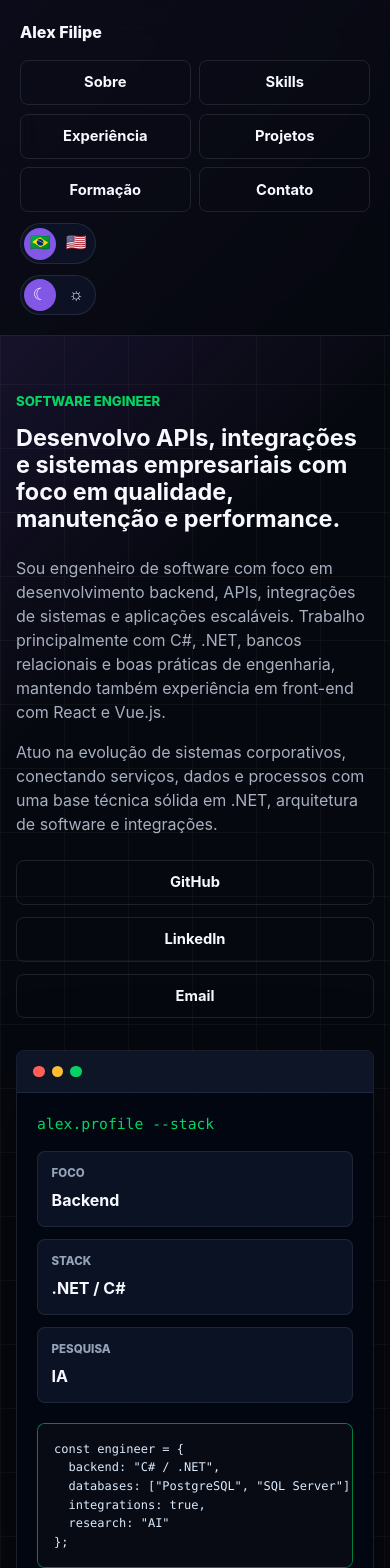
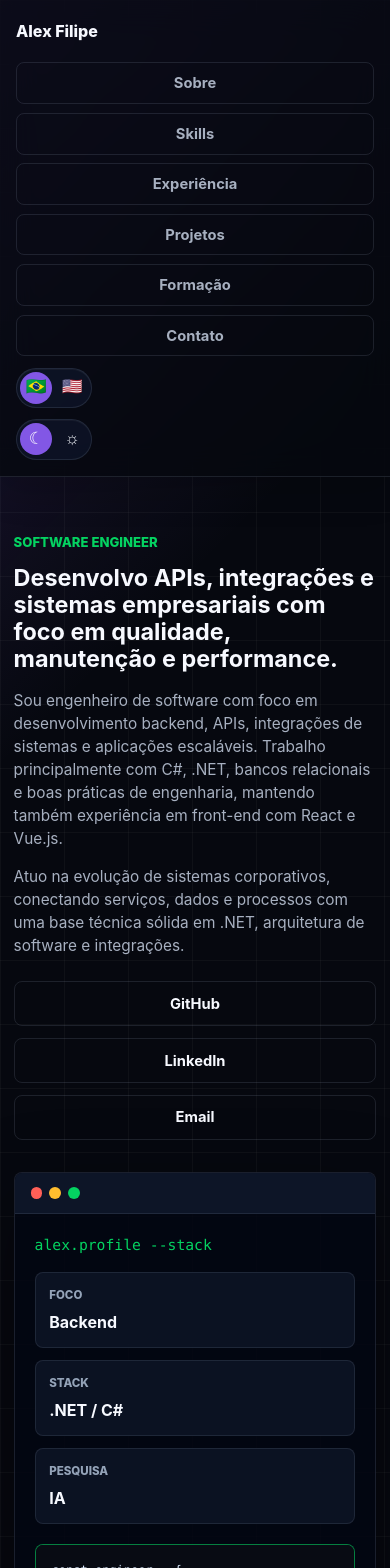
Before and after one commit to Alex-Filipe/alexfilipe-dev, a React (Vite) app: page / in a window 390 px wide. Shown: the top 1568 px of the page. Built offline with nearby package versions, Linux system fonts and the light colour scheme.

Commit message:
Refine portfolio visual polish

```diff
--- a/src/features/projects/ProjectsSection.tsx
+++ b/src/features/projects/ProjectsSection.tsx
@@ -9,7 +9,7 @@ type ProjectsSectionProps = {
 
 export function ProjectsSection({ copy, projects }: ProjectsSectionProps) {
   return (
-    <section className="page-section section-contrast" id="projects">
+    <section className="page-section" id="projects">
       <SectionHeading
         eyebrow={copy.eyebrow}
         title={copy.title}
--- a/src/styles/base.css
+++ b/src/styles/base.css
@@ -16,6 +16,22 @@ body {
 a {
   color: inherit;
   text-decoration: none;
+}
+
+a,
+button {
+  transition:
+    background-color 160ms ease,
+    border-color 160ms ease,
+    box-shadow 160ms ease,
+    color 160ms ease,
+    transform 160ms ease;
+}
+
+a:focus-visible,
+button:focus-visible {
+  box-shadow: 0 0 0 4px var(--focus-ring);
+  outline: 0;
 }
 
 h1,
@@ -43,3 +59,11 @@ h3 {
   font-size: 1.2rem;
   margin-bottom: 0.5rem;
 }
+
+ul {
+  padding-left: 1.25rem;
+}
+
+li + li {
+  margin-top: 0.35rem;
+}
--- a/src/styles/components.css
+++ b/src/styles/components.css
@@ -7,6 +7,7 @@
   display: inline-flex;
   gap: 0.25rem;
   padding: 0.2rem;
+  box-shadow: inset 0 1px 0 rgba(255, 255, 255, 0.04);
 }
 
 .language-switcher button,
@@ -50,6 +51,12 @@
   white-space: nowrap;
 }
 
+.site-nav a {
+  background: transparent;
+  color: var(--text-secondary);
+  padding: 0.55rem 0.7rem;
+}
+
 .hero-actions a,
 .contact-links a {
   align-items: center;
@@ -69,6 +76,8 @@
 .project-links a:focus-visible {
   background: var(--accent-soft);
   border-color: var(--accent-border);
+  color: var(--text-primary);
+  transform: translateY(-1px);
 }
 
 .eyebrow {
@@ -94,6 +103,7 @@
   font-size: clamp(1.45rem, 3vw, 2.45rem);
   font-weight: 700;
   line-height: 1.15;
+  margin-bottom: 1rem;
   max-width: 780px;
 }
 
@@ -137,13 +147,19 @@
   background: var(--card);
   border: 1px solid var(--border-soft);
   border-radius: 8px;
+  box-shadow: 0 16px 48px var(--shadow-soft);
   padding: 1.5rem;
+  transition:
+    border-color 160ms ease,
+    box-shadow 160ms ease,
+    transform 160ms ease;
 }
 
 .timeline-item:hover,
 .project-card:hover,
 .skill-card:hover {
   border-color: var(--violet);
+  transform: translateY(-2px);
 }
 
 .timeline-item {
@@ -164,7 +180,7 @@
   display: flex;
   flex-wrap: wrap;
   gap: 0.45rem 1rem;
-  margin-bottom: 0.75rem;
+  margin-bottom: 0.9rem;
 }
 
 .timeline-item > p {
@@ -194,9 +210,29 @@
   font-weight: 700;
 }
 
+.timeline-meta-item {
+  font-size: 0.86rem;
+}
+
 .timeline-item ul,
 .skill-card ul {
   margin-bottom: 0;
+}
+
+.project-card,
+.skill-card {
+  display: flex;
+  flex-direction: column;
+}
+
+.project-card p {
+  flex: 1;
+  line-height: 1.7;
+}
+
+.skill-card ul {
+  color: var(--text-secondary);
+  line-height: 1.65;
 }
 
 .tag-list span {
@@ -215,6 +251,7 @@
   border-radius: 8px;
   box-shadow: 0 24px 80px var(--shadow);
   overflow: hidden;
+  transform: translateZ(0);
 }
 
 .terminal-bar {
@@ -268,6 +305,7 @@
   border: 1px solid var(--border-soft);
   border-radius: 8px;
   padding: 0.85rem;
+  min-width: 0;
 }
 
 .terminal-grid span {
@@ -282,6 +320,7 @@
 .terminal-grid strong {
   color: var(--text-primary);
   font-size: 1rem;
+  overflow-wrap: anywhere;
 }
 
 .terminal-body pre {
--- a/src/styles/layout.css
+++ b/src/styles/layout.css
@@ -32,11 +32,14 @@
   backdrop-filter: blur(18px);
   background: var(--header);
   border-bottom: 1px solid var(--border);
+  box-shadow: 0 12px 36px var(--shadow-soft);
 }
 
 .brand {
   color: var(--text-primary);
   font-weight: 800;
+  line-height: 1;
+  padding: 0.45rem 0;
 }
 
 .header-actions {
@@ -50,7 +53,7 @@
 .site-nav {
   display: flex;
   flex-wrap: wrap;
-  gap: 1rem;
+  gap: 0.55rem;
   justify-content: flex-end;
 }
 
@@ -65,7 +68,7 @@
 .hero-section {
   align-items: center;
   display: grid;
-  gap: 3rem;
+  gap: 4rem;
   grid-template-columns: minmax(0, 1.1fr) minmax(320px, 0.75fr);
   min-height: calc(100vh - 5rem);
 }
@@ -75,17 +78,8 @@
 }
 
 .section-heading {
-  margin-bottom: 2rem;
+  margin-bottom: 2.25rem;
   max-width: 760px;
-}
-
-.section-contrast {
-  background:
-    linear-gradient(135deg, var(--accent-soft), transparent 26rem),
-    var(--surface);
-  border: 1px solid var(--border-soft);
-  border-radius: 8px;
-  max-width: calc(var(--content-max-width) - 2.5rem);
 }
 
 .contact-section {
--- a/src/styles/responsive.css
+++ b/src/styles/responsive.css
@@ -1,8 +1,6 @@
 @media (max-width: 1024px) {
   .site-header {
-    align-items: flex-start;
-    flex-direction: column;
-    gap: 1rem;
+    gap: 0.9rem;
   }
 
   .header-actions {
@@ -19,6 +17,20 @@
     gap: 2rem;
     grid-template-columns: 1fr;
     min-height: auto;
+  }
+
+  .hero-panel {
+    max-width: 760px;
+    width: 100%;
+  }
+
+  .timeline-item {
+    gap: 1.25rem;
+    grid-template-areas:
+      "meta"
+      "description"
+      "highlights";
+    grid-template-columns: 1fr;
   }
 }
 
@@ -73,7 +85,7 @@
   .hero-section,
   .page-section {
     padding: 3.5rem 1rem;
-    scroll-margin-top: 8.5rem;
+    scroll-margin-top: 13rem;
   }
 
   .hero-section {
@@ -81,7 +93,14 @@
   }
 
   .hero-headline {
-    font-size: clamp(1.25rem, 6vw, 1.6rem);
+    font-size: clamp(1.3rem, 6vw, 1.7rem);
+  }
+
+  .hero-summary,
+  .section-heading span,
+  .timeline-item > p,
+  .project-card p {
+    font-size: 0.96rem;
   }
 
   .hero-actions a,
@@ -96,14 +115,33 @@
   }
 
   .timeline-item {
-    grid-template-areas:
-      "meta"
-      "description"
-      "highlights";
-    grid-template-columns: 1fr;
+    padding: 1.2rem;
   }
 
   .terminal-grid {
     grid-template-columns: 1fr;
   }
 }
+
+@media (max-width: 420px) {
+  .site-header,
+  .site-footer {
+    padding: 1rem;
+  }
+
+  .site-nav {
+    grid-template-columns: 1fr;
+  }
+
+  .hero-section,
+  .page-section {
+    padding-left: 0.85rem;
+    padding-right: 0.85rem;
+  }
+
+  .timeline-item,
+  .project-card,
+  .skill-card {
+    padding: 1rem;
+  }
+}
--- a/src/styles/tokens.css
+++ b/src/styles/tokens.css
@@ -30,7 +30,9 @@
   --violet: #8257e5;
   --violet-soft: rgba(130, 87, 229, 0.22);
   --violet-border: rgba(130, 87, 229, 0.44);
+  --focus-ring: rgba(4, 211, 97, 0.36);
   --shadow: rgba(0, 0, 0, 0.34);
+  --shadow-soft: rgba(0, 0, 0, 0.18);
   --content-max-width: 1180px;
 }
 
@@ -57,5 +59,7 @@
   --violet: #6d40d8;
   --violet-soft: rgba(109, 64, 216, 0.12);
   --violet-border: rgba(109, 64, 216, 0.34);
+  --focus-ring: rgba(0, 135, 95, 0.28);
   --shadow: rgba(15, 23, 42, 0.14);
+  --shadow-soft: rgba(15, 23, 42, 0.08);
 }
```
